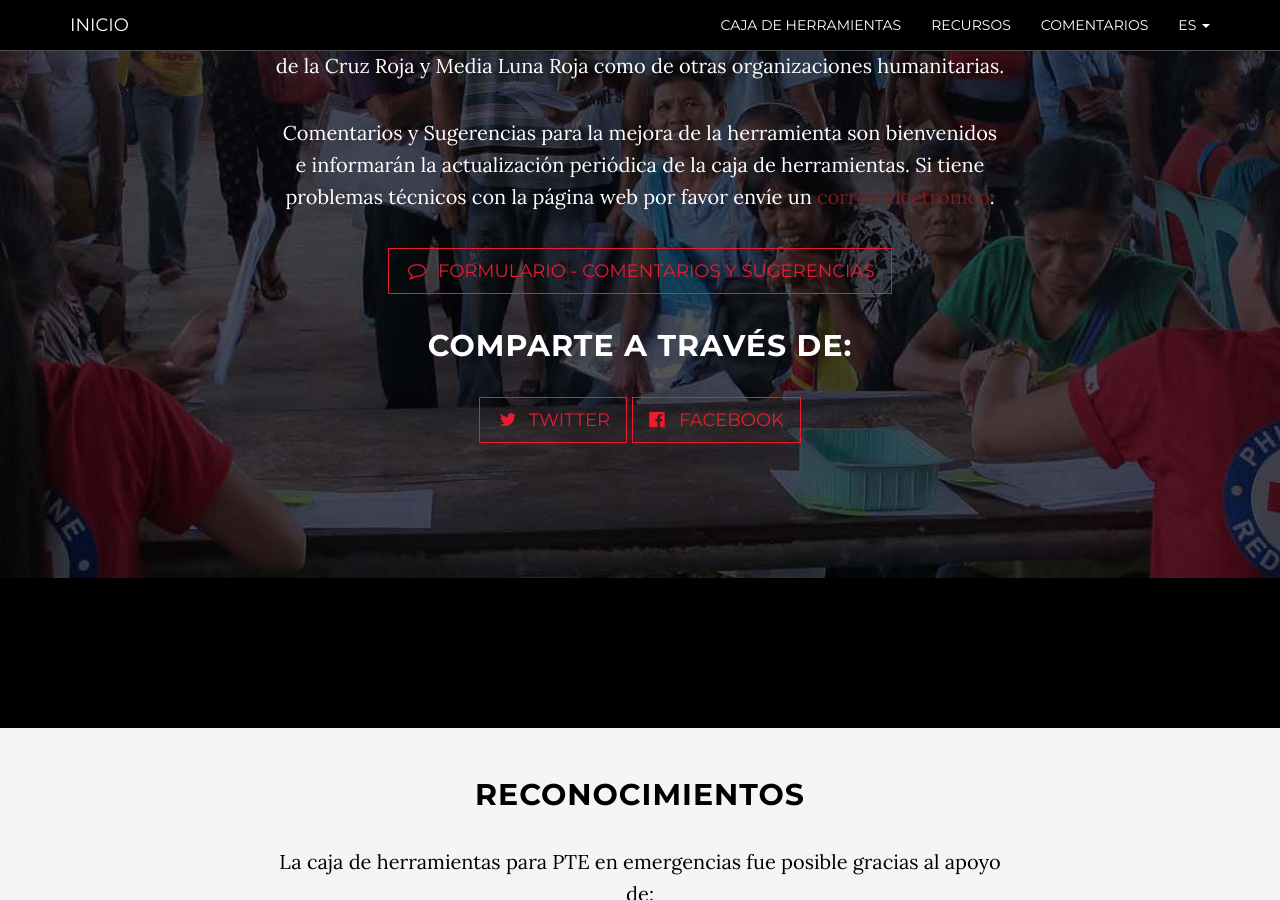
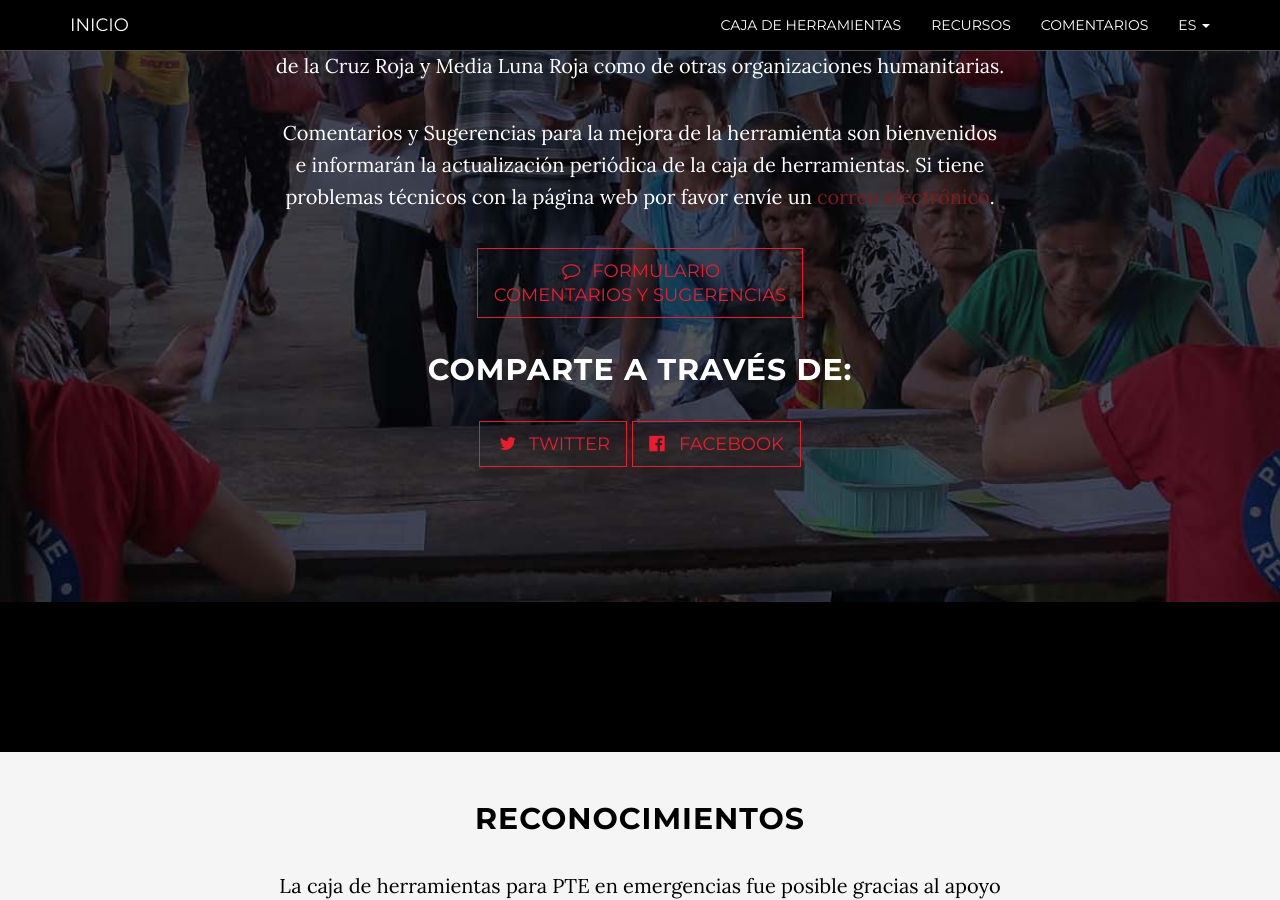
Before and after one commit to AmericanRedCross/ctp-website, a Jekyll site: the page built from es/index.html, in a window 1280 px wide and 900 px high, scrolled down 2071 px. Built offline with Jekyll 4.4.1, drawn with Linux system fonts in a browser that asks for light colours.

```diff
--- a/_data/es.yml
+++ b/_data/es.yml
@@ -53,7 +53,7 @@
   title:          "Comentarios y Sugerencias"
   paragraph1:     "La caja de herramientas para PTE en emergencias se ha basado en herramientas, orientación y experiencia, tanto del Movimiento Internacional de la Cruz Roja y Media Luna Roja como de otras organizaciones humanitarias."
   paragraph2:     "Comentarios y Sugerencias para la mejora de la herramienta son bienvenidos e informarán la actualización periódica de la caja de herramientas. Si tiene problemas técnicos con la página web por favor envíe un <a href=\"mailto:daniel.joseph@redcross.org\">correo electrónico</a>."
-  form_btn:       "Formulario - Comentarios y Sugerencias"
+  form_btn:       "Formulario <br> Comentarios y Sugerencias"
   social:         "Comparte a través de:"
   twitter:        "Twitter"
   tweet:          "Caja de Herramientas para PTE en Emergencias: http://rcmcash.org/es via @Federation"
```
